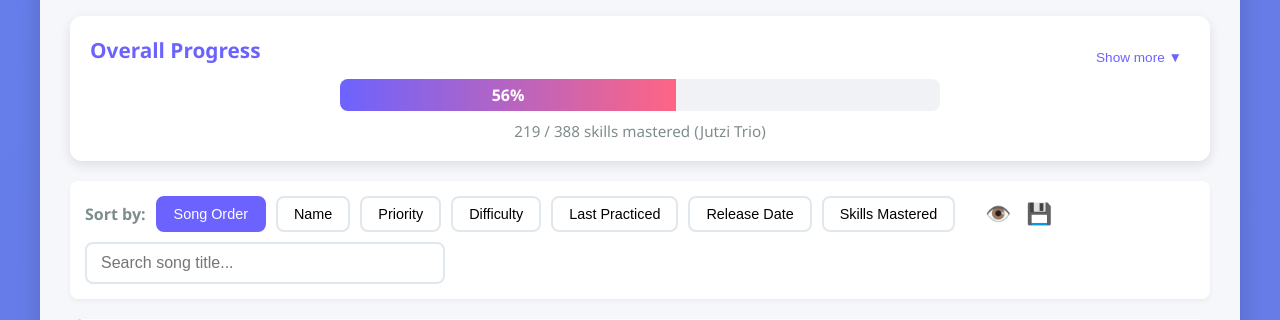
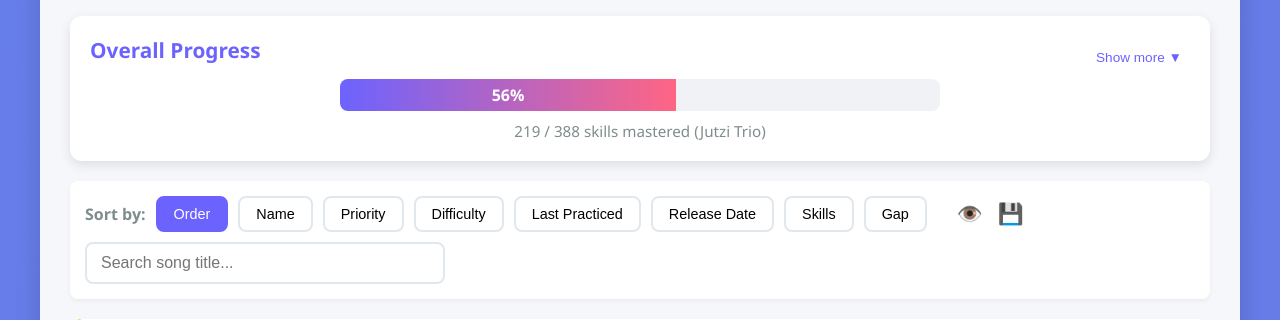
Before and after one commit to Zumgugger/songtrainer, a Flask app: page / in a window 1280 px wide. Shown: the part 239-559 px from the top of the page. Run offline with Flask 3, Linux system fonts and the light colour scheme; a user stored in the database is signed in; data comes from the database, SQL or seed files in the repository.

Commit message:
feat: Rename sort buttons and add Gap sort
- Rename 'Song Order' to 'Order' for brevity
- Rename 'Skills Mastered' to 'Skills' for consistency
- Add new 'Gap' sort button to sort by practice gap (target - progress)
- Gap sort shows songs with biggest practice gap first (descending)

```diff
--- a/static/js/app.js
+++ b/static/js/app.js
@@ -661,6 +661,15 @@ function renderSongs() {
             const aMastered = aSkills.filter(s => s.is_mastered === 1).length;
             const bMastered = bSkills.filter(s => s.is_mastered === 1).length;
             comparison = aMastered - bMastered;
+        } else if (sortType === 'practice_gap') {
+            // Sort by gap between practice target and practice count (biggest gap first when descending)
+            const aTarget = a.practice_target || 0;
+            const aCount = a.practice_count || 0;
+            const bTarget = b.practice_target || 0;
+            const bCount = b.practice_count || 0;
+            const aGap = aTarget - aCount;
+            const bGap = bTarget - bCount;
+            comparison = aGap - bGap;
         } else if (sortType === 'practice_progress') {
             const aProgress = a.practice_progress || 0;
             const bProgress = b.practice_progress || 0;
--- a/templates/index.html
+++ b/templates/index.html
@@ -91,13 +91,14 @@
         <div class="controls">
             <div class="sort-controls">
                 <label>Sort by:</label>
-                <button class="sort-btn active" data-sort="song_number">Song Order</button>
+                <button class="sort-btn active" data-sort="song_number">Order</button>
                 <button class="sort-btn" data-sort="name">Name</button>
                 <button class="sort-btn" data-sort="priority">Priority</button>
                 <button class="sort-btn" data-sort="difficulty">Difficulty</button>
                 <button class="sort-btn" data-sort="last_practiced">Last Practiced</button>
                 <button class="sort-btn" data-sort="release_date">Release Date</button>
-                <button class="sort-btn" data-sort="skills_mastered">Skills Mastered</button>
+                <button class="sort-btn" data-sort="skills_mastered">Skills</button>
+                <button class="sort-btn" data-sort="practice_gap">Gap</button>
                 <button id="focusModeToggle" class="focus-toggle-btn" onclick="toggleFocusMode()" title="Toggle focus mode (show/hide details)" style="margin-left: 20px; background: none; border: none; font-size: 1.3rem; cursor: pointer; padding: 0;">👁️</button>
                 <button id="saveOrderBtn" class="focus-toggle-btn" onclick="saveCurrentOrder()" title="Save current visual order as song order" style="background: none; border: none; font-size: 1.3rem; cursor: pointer; padding: 0; margin-left: 5px;">💾</button>
             </div>
```
